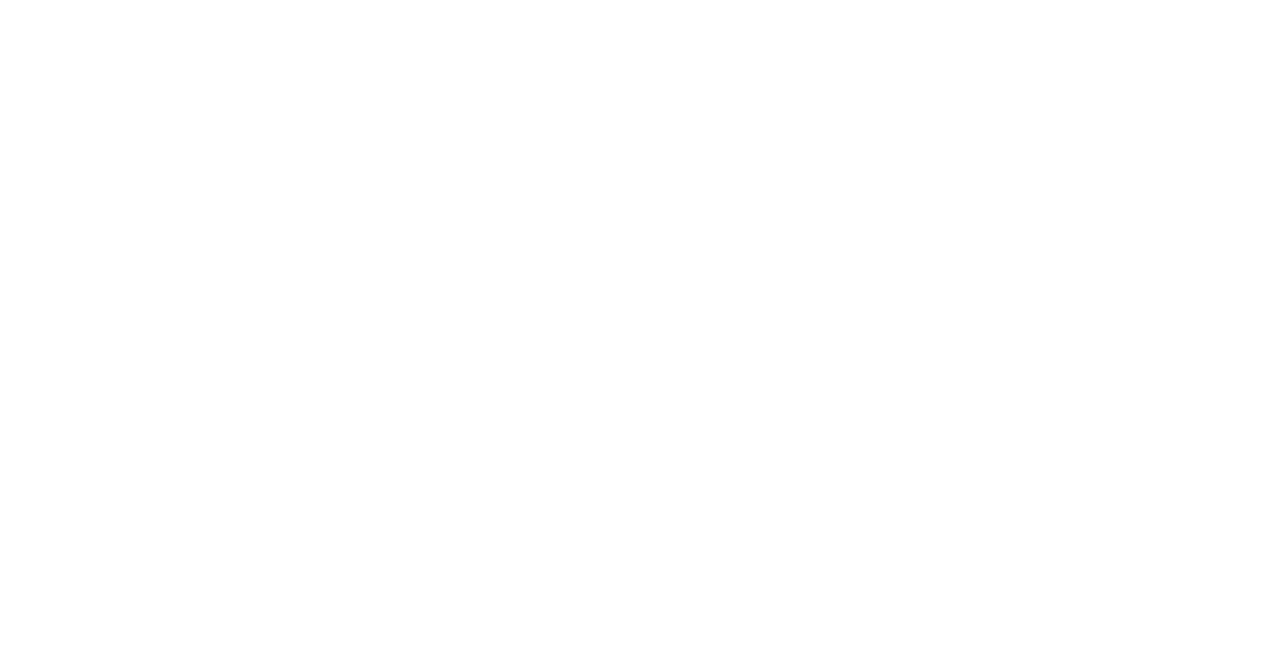
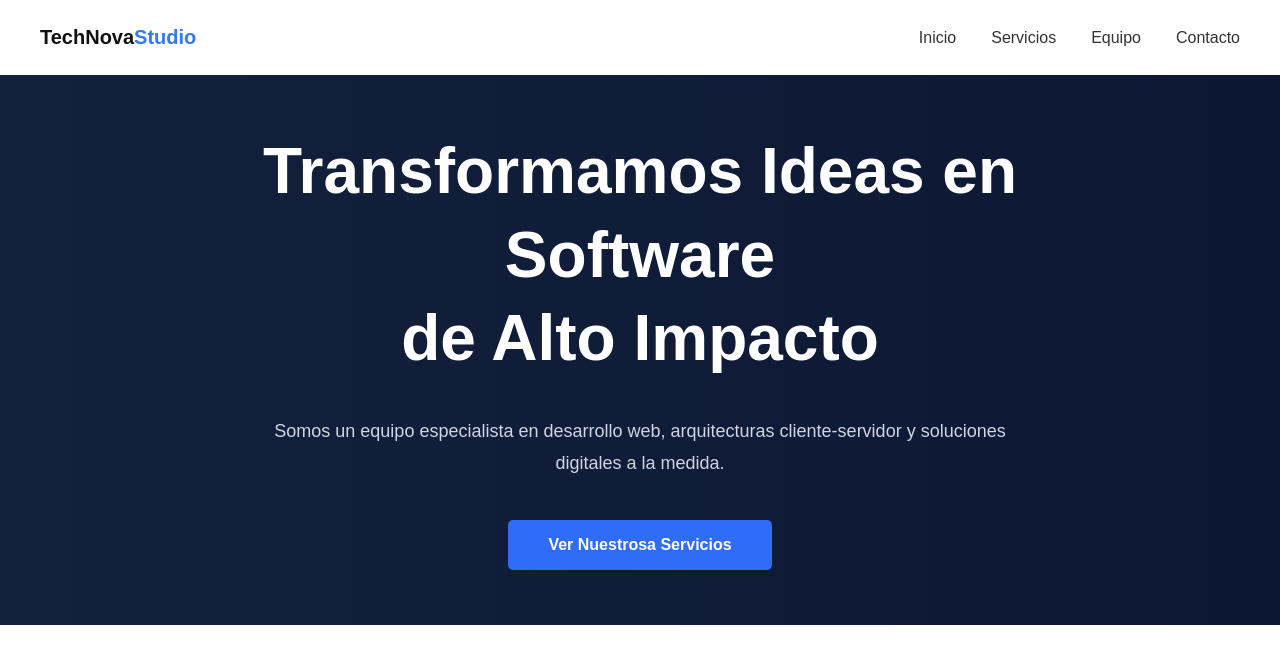
Before and after one commit to sebastiancronos66-cmyk/proyecto-web-grupo-sebastian-ayala, a plain HTML site: page index.html in a window 1280 px wide. Drawn offline with Linux system fonts and the light colour scheme.

Commit message:
se agrega seccion hero

```diff
--- a/css/style.css
+++ b/css/style.css
@@ -0,0 +1,97 @@
+*{
+    margin:0;
+    padding:0;
+    box-sizing:border-box;
+    font-family:Arial, Helvetica, sans-serif;
+}
+
+body{
+    background:#fff;
+}
+
+
+.navbar{
+    height:75px;
+    display:flex;
+    justify-content:space-between;
+    align-items:center;
+    padding:0 40px;
+    background:white;
+}
+
+.logo{
+    font-size:20px;
+    font-weight:bold;
+    color:#111;
+}
+
+.logo span{
+    color:#3478f6;
+}
+
+.menu{
+    display:flex;
+    list-style:none;
+    gap:35px;
+}
+
+.menu a{
+    text-decoration:none;
+    color:#333;
+    font-size:16px;
+}
+
+.menu a:hover{
+    color:#3478f6;
+}
+
+/* HERO */
+
+.hero{
+    height:550px;
+    background:linear-gradient(
+        90deg,
+        #14213d,
+        #0b1733
+    );
+    display:flex;
+    justify-content:center;
+    align-items:center;
+    text-align:center;
+    padding:20px;
+}
+
+.contenido{
+    max-width:900px;
+}
+
+.contenido h1{
+    color:white;
+    font-size:64px;
+    line-height:1.3;
+    font-weight:700;
+    margin-bottom:35px;
+}
+
+.contenido p{
+    color:#cfd5e2;
+    font-size:18px;
+    line-height:1.8;
+    max-width:800px;
+    margin:0 auto 40px;
+}
+
+.btn{
+    display:inline-block;
+    text-decoration:none;
+    background:#2f6df6;
+    color:white;
+    padding:16px 40px;
+    border-radius:5px;
+    font-weight:bold;
+    transition:0.3s;
+}
+
+.btn:hover{
+    background:#1d58d8;
+}
--- a/index.html
+++ b/index.html
@@ -1,11 +1,47 @@
 <!DOCTYPE html>
-<html lang="en">
+<html lang="es">
 <head>
     <meta charset="UTF-8">
     <meta name="viewport" content="width=device-width, initial-scale=1.0">
-    <title>proyecto-web-grupo-sebastian-ayala</title>
+    <title>TechNovaStudio</title>
+    <link rel="stylesheet" href="/proyecto-web-grupo-sebastian-ayala/css/style.css">
 </head>
 <body>
 
+    <header>
+        <nav class="navbar">
+            <div class="logo">
+                TechNova<span>Studio</span>
+            </div>
+
+            <ul class="menu">
+                <li><a href="#">Inicio</a></li>
+                <li><a href="#">Servicios</a></li>
+                <li><a href="#">Equipo</a></li>
+                <li><a href="#">Contacto</a></li>
+            </ul>
+        </nav>
+    </header>
+
+    <section class="hero">
+        <div class="contenido">
+            <h1>
+                Transformamos Ideas en Software
+                <br>
+                de Alto Impacto
+            </h1>
+
+            <p>
+                Somos un equipo especialista en desarrollo web,
+                arquitecturas cliente-servidor y soluciones digitales
+                a la medida.
+            </p>
+
+            <a href="#" class="btn">
+                Ver Nuestrosa Servicios
+            </a>
+        </div>
+    </section>
+
 </body>
 </html>
```
